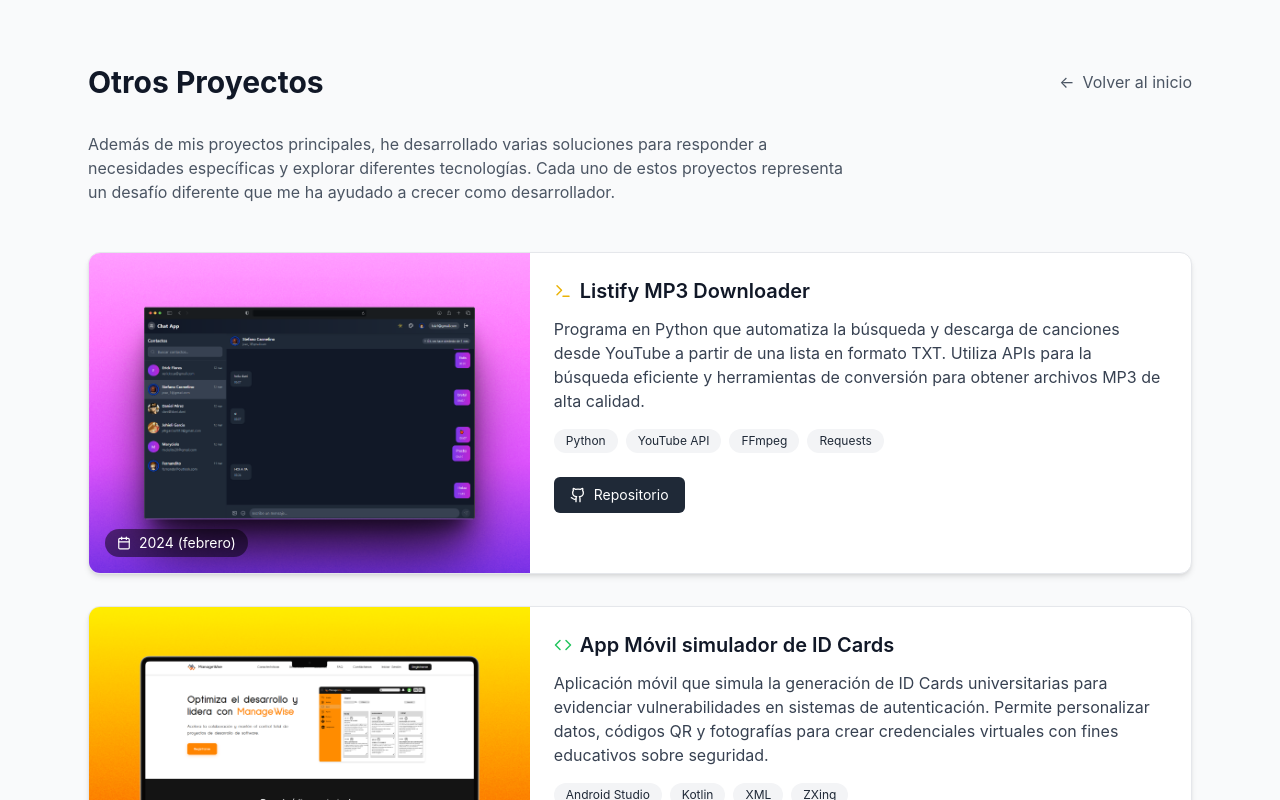
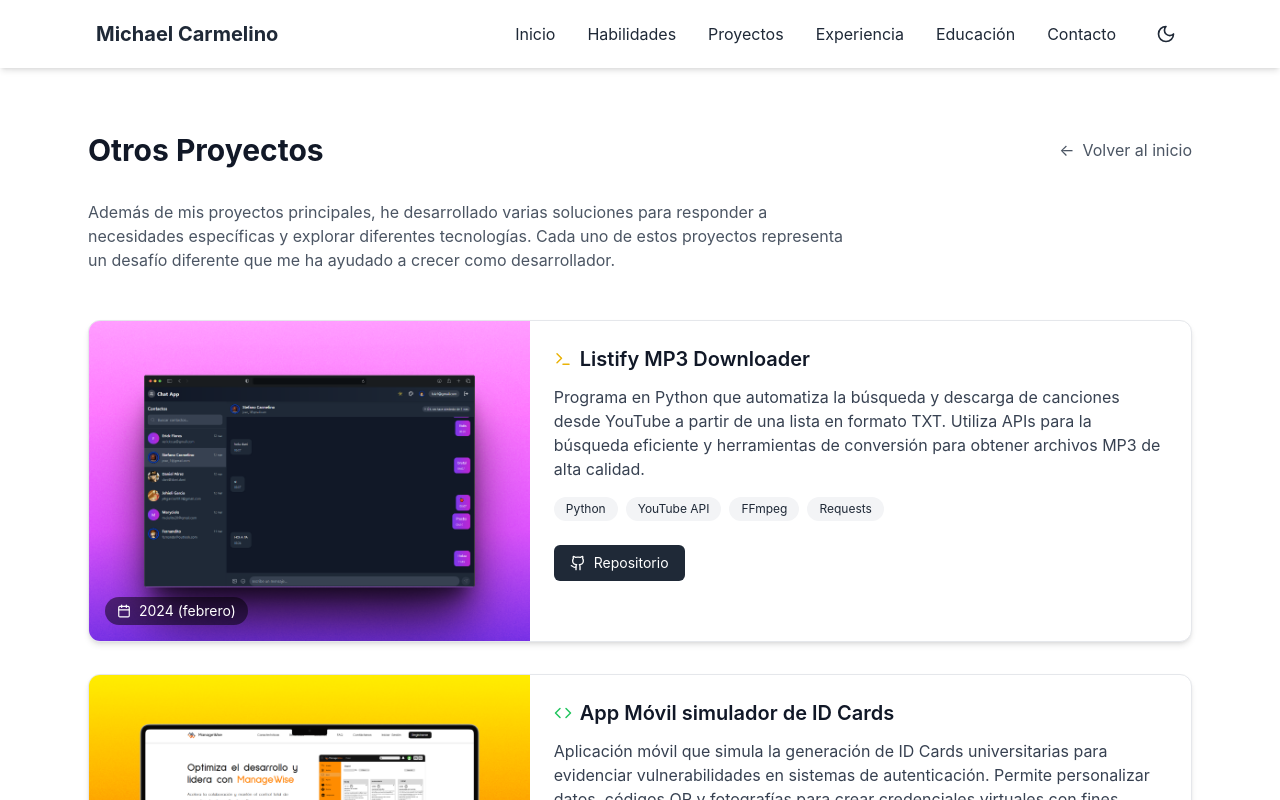
Before and after one commit to stxfxno/michael-portafolio, a React (Vite) app: page /more-projects in a window 1280 px wide. Shown: the top 800 px of the page. Built offline with nearby package versions, Linux system fonts and the light colour scheme.

Commit message:
feat: Implement dark mode toggle and persist preference in localStorage for HomePage and MoreProjects components
Falta cambiar la animacion de la terminal

```diff
--- a/src/App.tsx
+++ b/src/App.tsx
@@ -15,7 +15,33 @@ const HomePage = () => {
 
   const toggleDarkMode = () => {
     setDarkMode(!darkMode);
+    // Actualizar la clase en el documento para mantener consistencia
+    if (darkMode) {
+      document.documentElement.classList.remove('dark');
+      localStorage.setItem('darkMode', 'false');
+    } else {
+      document.documentElement.classList.add('dark');
+      localStorage.setItem('darkMode', 'true');
+    }
   };
+
+  // Inicializar el tema al cargar la página
+  useState(() => {
+    // Intentar leer la preferencia guardada
+    const savedDarkMode = localStorage.getItem('darkMode');
+    if (savedDarkMode !== null) {
+      setDarkMode(savedDarkMode === 'true');
+      if (savedDarkMode === 'true') {
+        document.documentElement.classList.add('dark');
+      } else {
+        document.documentElement.classList.remove('dark');
+      }
+    } else {
+      // Si no hay preferencia guardada, usar el tema predeterminado (dark: true)
+      document.documentElement.classList.add('dark');
+      localStorage.setItem('darkMode', 'true');
+    }
+  });
 
   return (
     <div className={darkMode ? 'dark' : ''}>
@@ -36,6 +62,7 @@ const HomePage = () => {
   );
 };
 
+// La ruta MoreProjects ahora hereda el tema oscuro del componente MoreProjects
 const App = () => {
   return (
     <Routes>
--- a/src/components/MoreProjects.tsx
+++ b/src/components/MoreProjects.tsx
@@ -1,5 +1,8 @@
 import { Code, ExternalLink, Github, Calendar, Terminal } from 'lucide-react';
 import { Link } from 'react-router-dom';
+import { useState, useEffect } from 'react';
+import Navbar from './Navbar';
+import Footer from './Footer';
 
 interface Project {
   title: string;
@@ -16,8 +19,37 @@ interface Project {
 }
 
 const MoreProjects = () => {
+  const [darkMode, setDarkMode] = useState(true);
 
+  const toggleDarkMode = () => {
+    setDarkMode(!darkMode);
+    // Actualizar la clase en el documento para mantener consistencia
+    if (darkMode) {
+      document.documentElement.classList.remove('dark');
+    } else {
+      document.documentElement.classList.add('dark');
+    }
+  };
 
+  // Efecto para sincronizar el modo oscuro con el cuerpo del documento al cargar
+  useEffect(() => {
+    // Intentar obtener el modo oscuro guardado en localStorage si existe
+    const savedDarkMode = localStorage.getItem('darkMode');
+
+    if (savedDarkMode !== null) {
+      const isDark = savedDarkMode === 'true';
+      setDarkMode(isDark);
+      if (isDark) {
+        document.documentElement.classList.add('dark');
+      } else {
+        document.documentElement.classList.remove('dark');
+      }
+    } else {
+      // Si no hay preferencia guardada, verificar la clase actual
+      const isDark = document.documentElement.classList.contains('dark');
+      setDarkMode(isDark);
+    }
+  }, []);
 
   const additionalProjects: Project[] = [
     {
@@ -56,7 +88,10 @@ const MoreProjects = () => {
   ];
 
   return (
-    <section className="py-16 bg-gray-50 dark:bg-gray-900 min-h-screen">
+    <div className={darkMode ? 'dark' : ''}>
+      <div className="bg-white dark:bg-gray-900 text-gray-900 dark:text-white min-h-screen">
+        <Navbar darkMode={darkMode} toggleDarkMode={toggleDarkMode} />
+        <section className="py-16">
           <div className="max-w-6xl mx-auto px-6">
             <div className="flex items-center justify-between mb-8">
               <h2 className="text-3xl font-bold text-gray-900 dark:text-white">Otros Proyectos</h2>
@@ -156,6 +191,9 @@ const MoreProjects = () => {
             </div>
           </div>
         </section>
+        <Footer />
+      </div>
+    </div>
   );
 };
 
--- a/src/components/Skills.tsx
+++ b/src/components/Skills.tsx
@@ -1,4 +1,4 @@
-import { Code, Database, Wrench, Terminal, Code2, ChartBarDecreasingIcon, Brush } from 'lucide-react';
+import { Code, Database, Wrench, Terminal, Code2, Brush } from 'lucide-react';
 
 interface SkillCategory {
   name: string;
```
Lines whose indentation alone changed are shown as unchanged.
